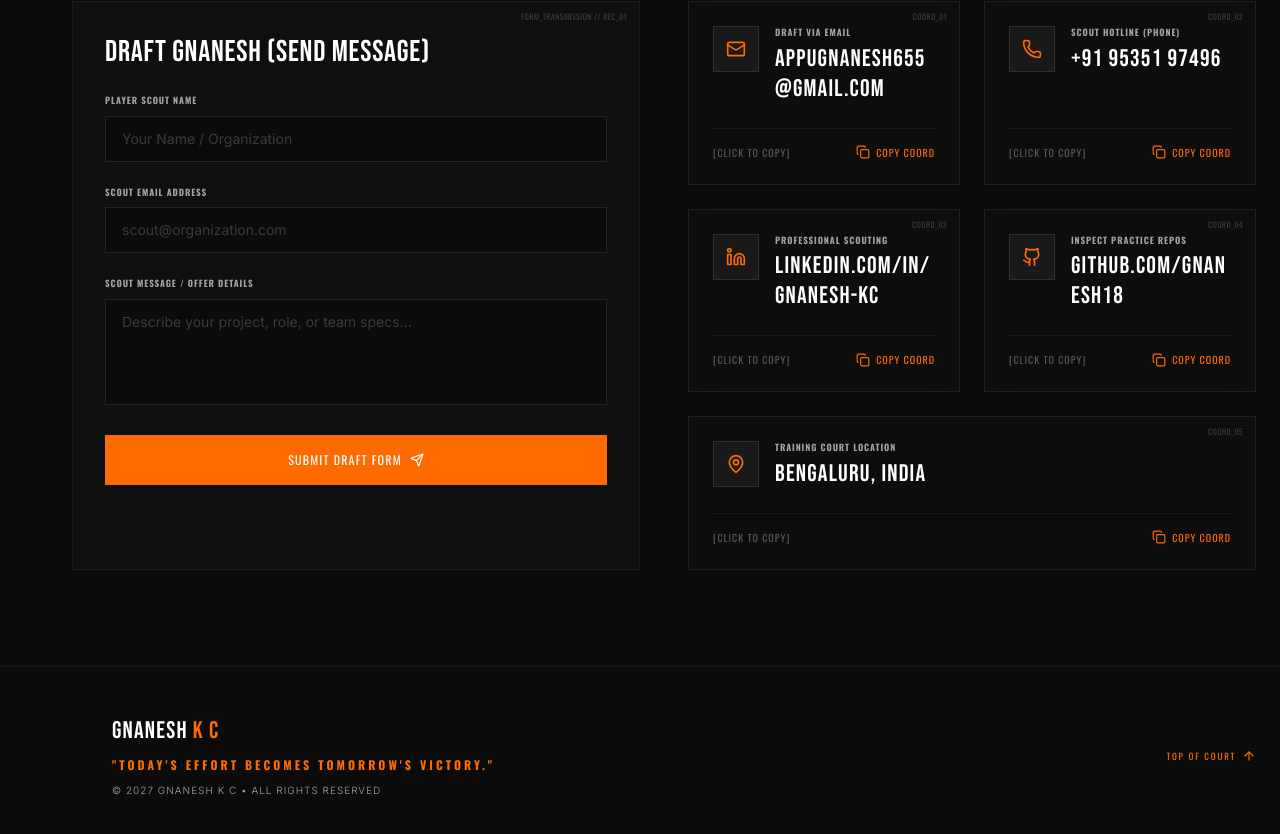
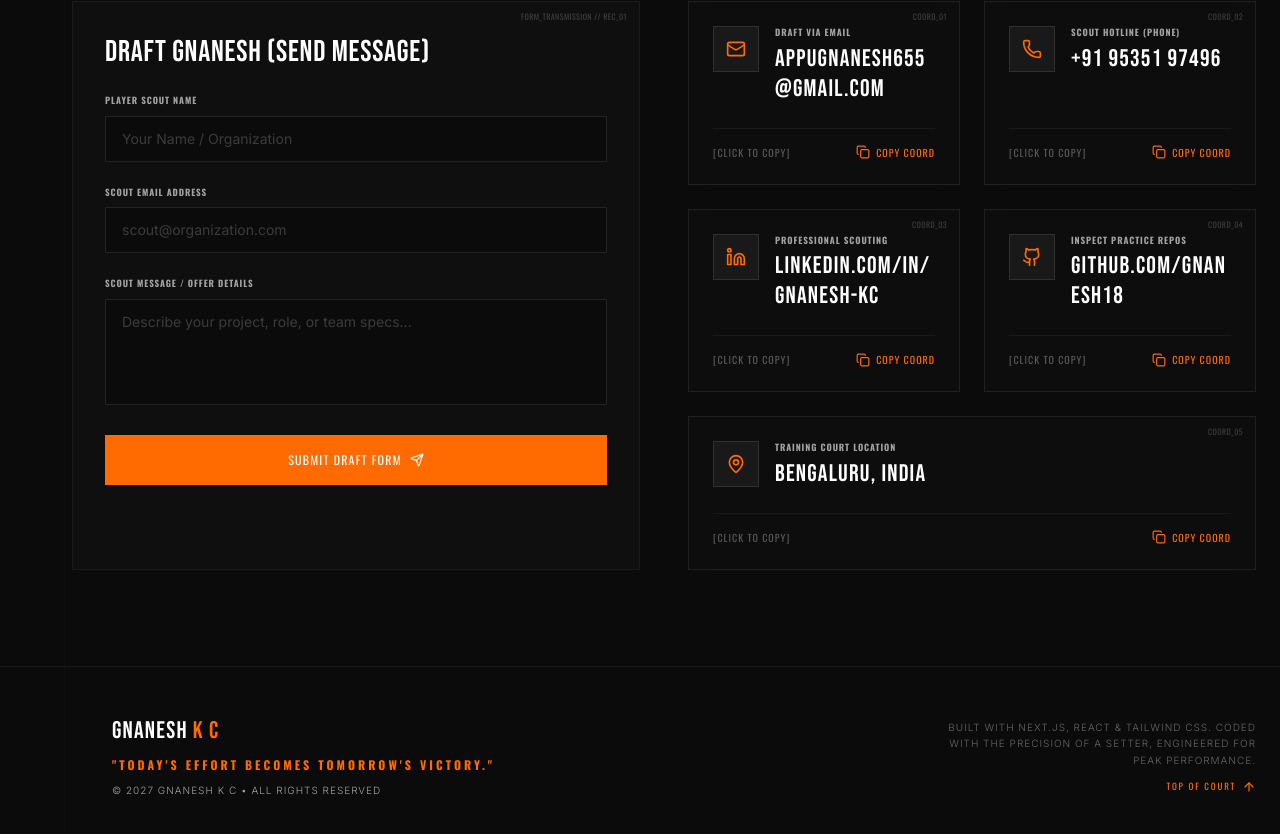
Before and after one commit to Gnanesh18/Portfolio, a Next.js app: page / in a window 1280 px wide. Shown: the part 8067-8901 px from the top of the page. Built offline with nearby package versions, Linux system fonts and the light colour scheme.

Commit message:
Update footer with themed built-with text

```diff
--- a/src/components/Footer.tsx
+++ b/src/components/Footer.tsx
@@ -30,8 +30,12 @@ export default function Footer() {
           </div>
         </div>
 
-        {/* Center/Right: Navigation */}
+        {/* Center/Right: Framework detail & Navigation */}
         <div className="flex flex-col items-center md:items-end gap-3">
+          <div className="text-[10px] text-soft-gray/60 font-light uppercase tracking-widest text-center md:text-right max-w-xs leading-relaxed">
+            Built with Next.js, React & Tailwind CSS. Coded with the precision of a setter, engineered for peak performance.
+          </div>
+
           <button
             onClick={handleScrollToTop}
             className="flex items-center gap-1.5 font-oswald text-[9px] uppercase tracking-[0.2em] text-orange-karasuno hover:text-white transition-colors cursor-pointer group"
```
